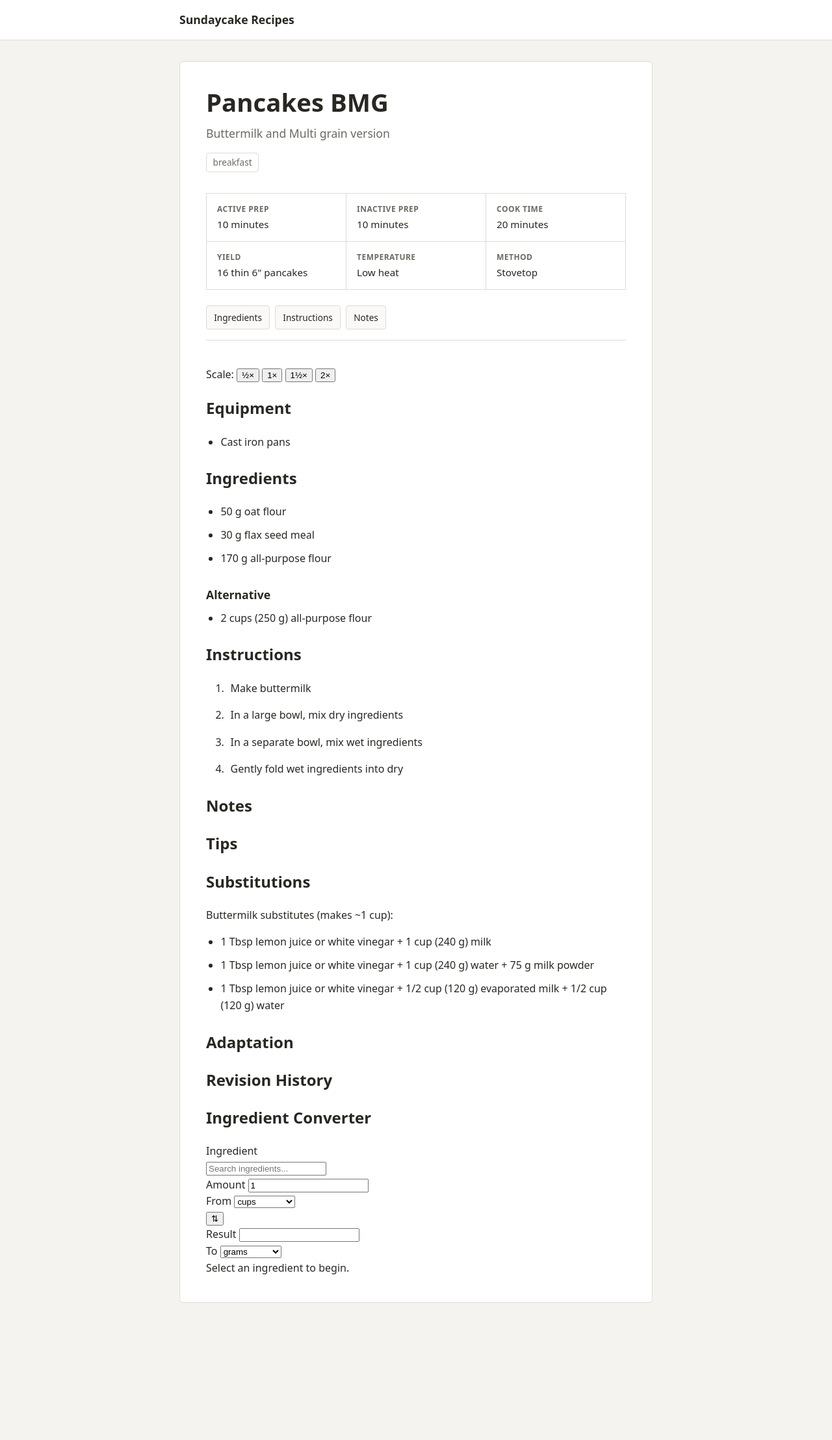
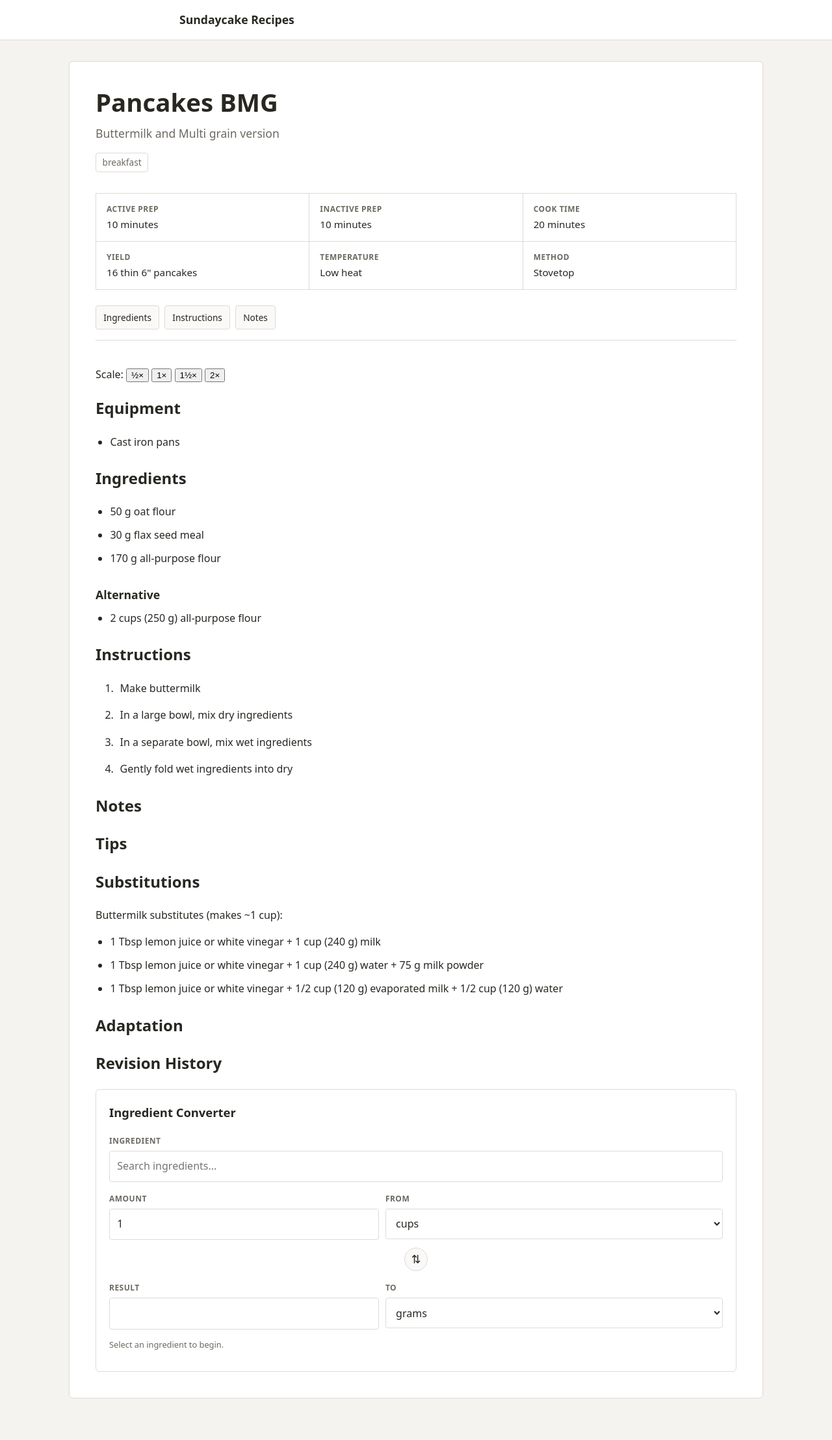
Before and after one commit to sundaycake/recipes, a Jekyll site: the page built from _recipes/pancakes-bmg.md, in a window 1280 px wide. Shown: the whole page at 65% size. Built offline with Jekyll 4.4.1, drawn with Linux system fonts in a browser that asks for light colours; before the commit the page ends 2069 px from its top, so only the background shows below that.

Commit message:
Update style.css

```diff
--- a/assets/css/style.css
+++ b/assets/css/style.css
@@ -660,3 +660,264 @@ a:hover {
         content: none;
     }
 }
+
+/* --------------------------------------------------
+   Recipe layout
+   -------------------------------------------------- */
+
+.recipe-layout {
+    display: grid;
+
+    grid-template-columns:
+        minmax(0, 1fr)
+        280px;
+
+    gap: 2rem;
+
+    align-items: start;
+}
+
+
+/* --------------------------------------------------
+   Ingredient converter
+   -------------------------------------------------- */
+
+.ingredient-converter {
+    position: sticky;
+    top: 1rem;
+
+    padding: 1.25rem;
+
+    border: 1px solid var(--border);
+    border-radius: 6px;
+
+    background: var(--card-background);
+}
+
+
+.ingredient-converter h2 {
+    margin: 0 0 1.25rem;
+
+    font-size: 1.15rem;
+}
+
+
+.ingredient-converter-field {
+    min-width: 0;
+}
+
+
+.ingredient-converter-field label {
+    display: block;
+
+    margin-bottom: 0.35rem;
+
+    color: var(--muted);
+
+    font-size: 0.75rem;
+    font-weight: 600;
+
+    text-transform: uppercase;
+    letter-spacing: 0.04em;
+}
+
+
+.ingredient-converter input,
+.ingredient-converter select {
+    width: 100%;
+
+    padding: 0.65rem 0.7rem;
+
+    border: 1px solid var(--border);
+    border-radius: 4px;
+
+    background: var(--card-background);
+    color: var(--text);
+
+    font: inherit;
+}
+
+
+.ingredient-converter input:focus,
+.ingredient-converter select:focus {
+    outline: 2px solid var(--accent);
+    outline-offset: 1px;
+}
+
+
+/* --------------------------------------------------
+   Ingredient search
+   -------------------------------------------------- */
+
+.ingredient-converter-search {
+    position: relative;
+}
+
+
+.ingredient-converter-results {
+    position: absolute;
+
+    left: 0;
+    right: 0;
+
+    z-index: 20;
+
+    max-height: 280px;
+
+    overflow-y: auto;
+
+    margin-top: 0.25rem;
+
+    border: 1px solid var(--border);
+    border-radius: 4px;
+
+    background: var(--card-background);
+
+    box-shadow:
+        0 4px 12px rgba(0, 0, 0, 0.08);
+}
+
+
+.ingredient-converter-result {
+    display: flex;
+
+    flex-direction: column;
+
+    width: 100%;
+
+    padding: 0.65rem 0.75rem;
+
+    border: 0;
+
+    border-bottom: 1px solid var(--border);
+
+    background: transparent;
+
+    color: var(--text);
+
+    font: inherit;
+
+    text-align: left;
+
+    cursor: pointer;
+}
+
+
+.ingredient-converter-result:last-child {
+    border-bottom: 0;
+}
+
+
+.ingredient-converter-result:hover,
+.ingredient-converter-result.is-highlighted {
+    background: #faf9f7;
+}
+
+
+.ingredient-converter-result-name {
+    font-weight: 600;
+}
+
+
+.ingredient-converter-result-note {
+    margin-top: 0.1rem;
+
+    color: var(--muted);
+
+    font-size: 0.8rem;
+}
+
+
+/* --------------------------------------------------
+   Amount / unit rows
+   -------------------------------------------------- */
+
+.ingredient-converter-row {
+    display: grid;
+
+    grid-template-columns:
+        minmax(0, 1fr)
+        minmax(0, 1.25fr);
+
+    gap: 0.6rem;
+
+    margin-top: 1rem;
+}
+
+
+.ingredient-converter-swap {
+    display: block;
+
+    width: 2.25rem;
+    height: 2.25rem;
+
+    margin: 0.75rem auto 0;
+
+    border: 1px solid var(--border);
+    border-radius: 50%;
+
+    background: #faf9f7;
+    color: var(--text);
+
+    font-size: 1.1rem;
+
+    cursor: pointer;
+}
+
+
+.ingredient-converter-swap:hover {
+    background: var(--border);
+}
+
+
+.ingredient-converter-info {
+    min-height: 2.4em;
+
+    margin-top: 0.85rem;
+
+    color: var(--muted);
+
+    font-size: 0.8rem;
+}
+
+
+/* --------------------------------------------------
+   Desktop recipe layout
+   -------------------------------------------------- */
+
+@media (min-width: 901px) {
+
+    .site-main {
+        max-width: 1100px;
+    }
+
+}
+
+
+/* --------------------------------------------------
+   Tablet / mobile
+   -------------------------------------------------- */
+
+@media (max-width: 900px) {
+
+    .recipe-layout {
+        grid-template-columns: 1fr;
+    }
+
+
+    .ingredient-converter {
+        position: static;
+
+        order: 2;
+    }
+
+}
+
+
+@media (max-width: 600px) {
+
+    .ingredient-converter {
+        margin-top: 2rem;
+    }
+
+}
```
